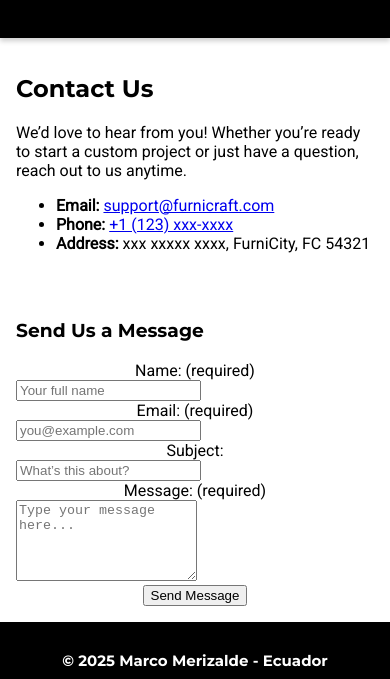
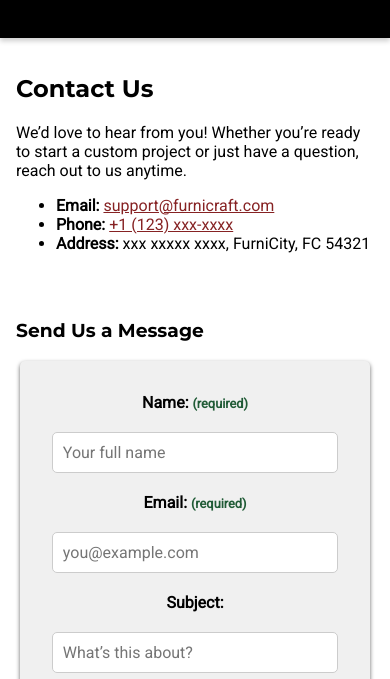
Before and after one commit to marcos64dbyu/wdd131, a plain HTML site: page project/contact.html in a window 390 px wide. Shown: the part 92-771 px from the top of the page. Drawn offline with Linux system fonts and the light colour scheme.

Commit message:
adjust mobile css to siteplan page

```diff
--- a/project/styles/mobile.css
+++ b/project/styles/mobile.css
@@ -8,7 +8,8 @@
     --font-body: 'Roboto', sans-serif;
     --font-size: 16px;
     --line-height: 1.5;
-    --temple-card-bg-color: #f0f0f0;
+    --form-color: #f0f0f0;
+    --accent-color: #205B36;
 }
 
 body {
@@ -114,6 +115,58 @@ main section div img {
     margin: 0 0 1rem 0;
 }
 
+.link {
+    color: var(--primary-color);
+}
+
+form {
+    display: flex;
+    flex-direction: column;
+    gap: 20px;
+    width: 80%;
+    max-width: 400px;
+    margin: 0 auto;
+    padding: 2rem;
+    background-color: var(--form-color);
+    border-radius: 5px;
+    box-shadow: 0 2px 4px rgba(0, 0, 0, 0.6);
+}
+
+form div span {
+    color: var(--accent-color);
+    font-size: 0.8rem;
+}
+
+form div{
+    font-weight: bold;
+    text-align: left;
+}
+
+input[type="text"], input[type="email"], textarea, input[type="date"] {
+    padding: 10px;
+    font-family: var(--general-font);
+    font-size: 1rem;
+    border: 1px solid #ccc;
+    border-radius: 5px;
+}
+
+button[type="submit"] {
+    padding: 10px 15px;
+    font-family: var(--font-title);
+    font-size: 1rem;
+    border: none;
+    border-radius: 5px;
+    background-color: var(--primary-color);
+    color: white;
+    cursor: pointer;
+    margin: 20px auto;
+    width: 50%;
+}
+
+button[type="submit"]:hover {
+    background-color: var(--secondary-color);
+
+}
 
 footer {
     background-color: var(--footer-bg-color);
```
